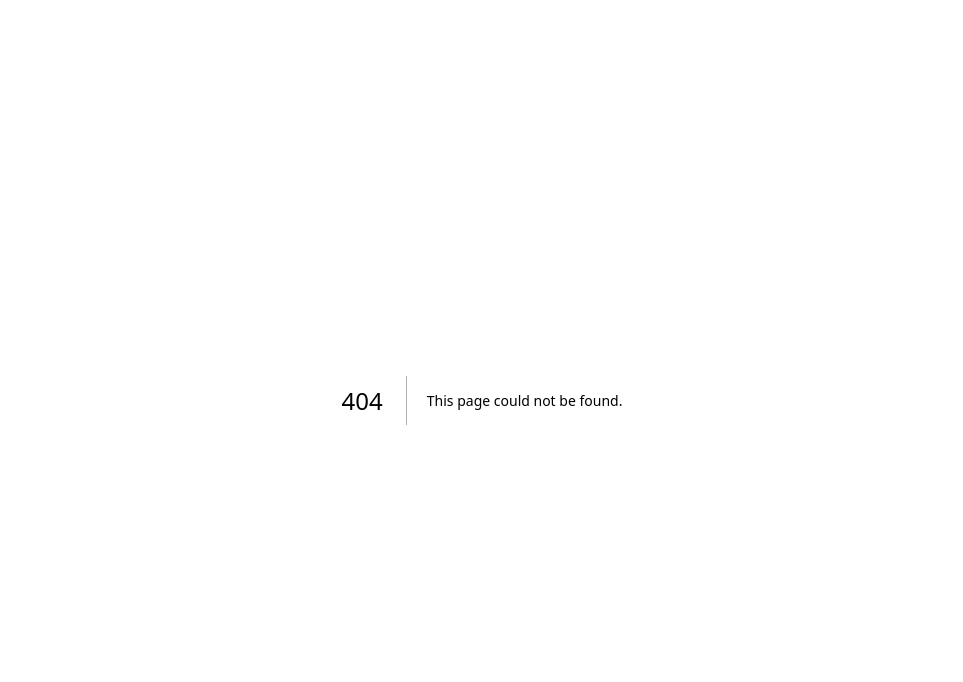
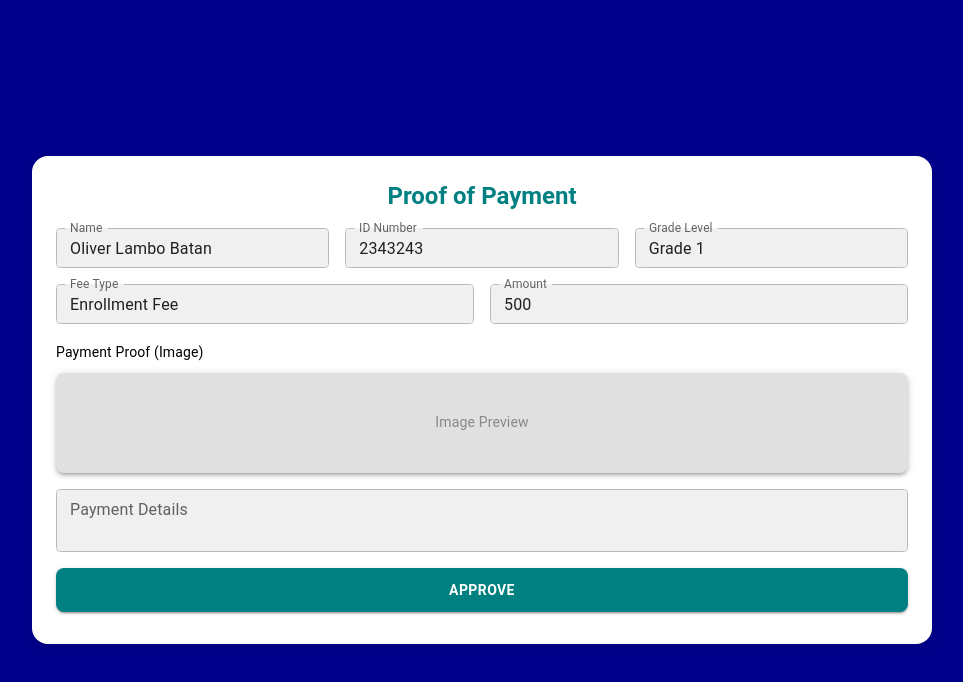
Before and after one commit to lambobe/basic-ed-student-information, a Next.js app in the folder frontend/: page /proofofpayment in a window 1280 px wide. Before the commit this address had no page. Shown: the top 682 px of the page, without its empty margins (158-1121 px from the left). Built offline with nearby package versions, Linux system fonts and the light colour scheme.

Commit message:
updated 2pm 16

```diff
--- a/frontend/app/cashierapproval/page.js
+++ b/frontend/app/cashierapproval/page.js
@@ -92,7 +92,7 @@ const CashierApproval = () => {
                 <TableCell>Delcampo</TableCell>
                 <TableCell>Grade 1</TableCell>
                 <TableCell>
-                  <IconButton sx={{ color: '#008080' }}>
+                  <IconButton sx={{ color: '#008080' }} href="/proofofpayment">
                     <Visibility />
                   </IconButton>
                 </TableCell>
--- /dev/null
+++ b/frontend/app/proofofpayment/page.js
@@ -0,0 +1,160 @@
+import React from 'react';
+import { TextField, Button, Grid, Box, Container, Typography, Paper } from '@mui/material';
+
+const ProofOfPayment = () => {
+  return (
+    <Box
+      sx={{
+        backgroundColor: 'darkblue',
+        minHeight: '100vh',
+        display: 'flex',
+        justifyContent: 'center',
+        alignItems: 'center',
+        padding: 2,
+      }}
+    >
+      <Container
+        maxWidth="md"
+        sx={{
+          backgroundColor: 'white',
+          padding: 3,
+          borderRadius: 4,
+          boxShadow: '0 4px 12px rgba(0, 0, 0, 0.1)',
+        }}
+      >
+        <Typography
+          variant="h5"
+          sx={{
+            fontWeight: 'bold',
+            marginBottom: 2,
+            textAlign: 'center',
+            color: '#008080',
+            fontFamily: 'Roboto, sans-serif',
+          }}
+        >
+          Proof of Payment
+        </Typography>
+
+        <Grid container spacing={2} sx={{ marginBottom: 1 }}>
+
+          <Grid item xs={12} md={4}>
+            <TextField
+              fullWidth
+              label="Name"
+              value="Oliver Lambo Batan"
+              InputProps={{ readOnly: true }}
+              variant="outlined"
+              size="small"
+              sx={{ backgroundColor: '#f0f0f0', borderRadius: 2 }}
+            />
+          </Grid>
+          <Grid item xs={12} md={4}>
+            <TextField
+              fullWidth
+              label="ID Number"
+              value="2343243"
+              InputProps={{ readOnly: true }}
+              variant="outlined"
+              size="small"
+              sx={{ backgroundColor: '#f0f0f0', borderRadius: 2 }}
+            />
+          </Grid>
+          <Grid item xs={12} md={4}>
+            <TextField
+              fullWidth
+              label="Grade Level"
+              value="Grade 1"
+              InputProps={{ readOnly: true }}
+              variant="outlined"
+              size="small"
+              sx={{ backgroundColor: '#f0f0f0', borderRadius: 2 }}
+            />
+          </Grid>
+
+
+          <Grid item xs={12} md={6}>
+            <TextField
+              fullWidth
+              label="Fee Type"
+              value="Enrollment Fee"
+              InputProps={{ readOnly: true }}
+              variant="outlined"
+              size="small"
+              sx={{ backgroundColor: '#f0f0f0', borderRadius: 2 }}
+            />
+          </Grid>
+          <Grid item xs={12} md={6}>
+            <TextField
+              fullWidth
+              label="Amount"
+              value="500"
+              InputProps={{ readOnly: true }}
+              variant="outlined"
+              size="small"
+              sx={{ backgroundColor: '#f0f0f0', borderRadius: 2 }}
+            />
+          </Grid>
+
+
+          <Grid item xs={12}>
+            <Typography variant="subtitle1" sx={{ marginBottom: 1, fontSize: '14px' }}>
+              Payment Proof (Image)
+            </Typography>
+            <Paper
+              elevation={3}
+              sx={{
+                width: '100%',
+                height: 100,
+                backgroundColor: '#e0e0e0',
+                display: 'flex',
+                justifyContent: 'center',
+                alignItems: 'center',
+                borderRadius: 2,
+              }}
+            >
+              <Typography variant="body2" sx={{ color: '#888' }}>
+                Image Preview
+              </Typography>
+            </Paper>
+          </Grid>
+
+
+          <Grid item xs={12}>
+            <TextField
+              fullWidth
+              label="Payment Details"
+              multiline
+              rows={2}
+              InputProps={{ readOnly: true }}
+              variant="outlined"
+              size="small"
+              sx={{ backgroundColor: '#f0f0f0', borderRadius: 2 }}
+            />
+          </Grid>
+
+
+          <Grid item xs={12}>
+            <Button
+              variant="contained"
+              fullWidth
+              sx={{
+                backgroundColor: '#008080',
+                padding: '10px 0',
+                fontSize: '14px',
+                fontWeight: 'bold',
+                borderRadius: 2,
+                '&:hover': {
+                  backgroundColor: '#006666',
+                },
+              }}
+            >
+              Approve
+            </Button>
+          </Grid>
+        </Grid>
+      </Container>
+    </Box>
+  );
+};
+
+export default ProofOfPayment;
```
